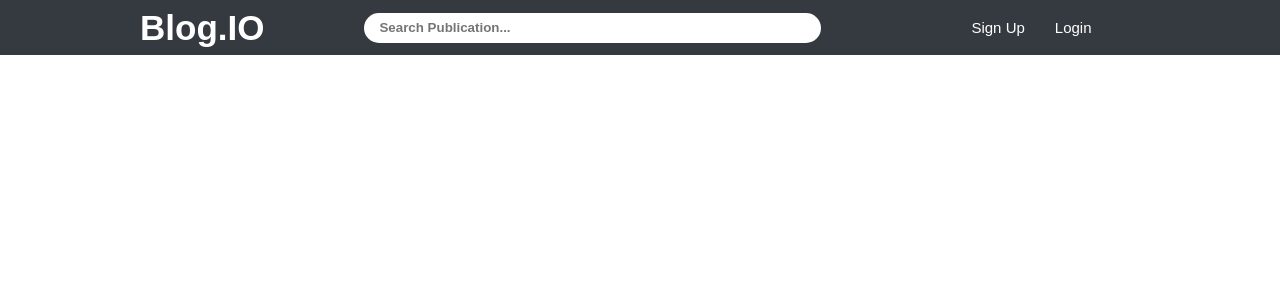
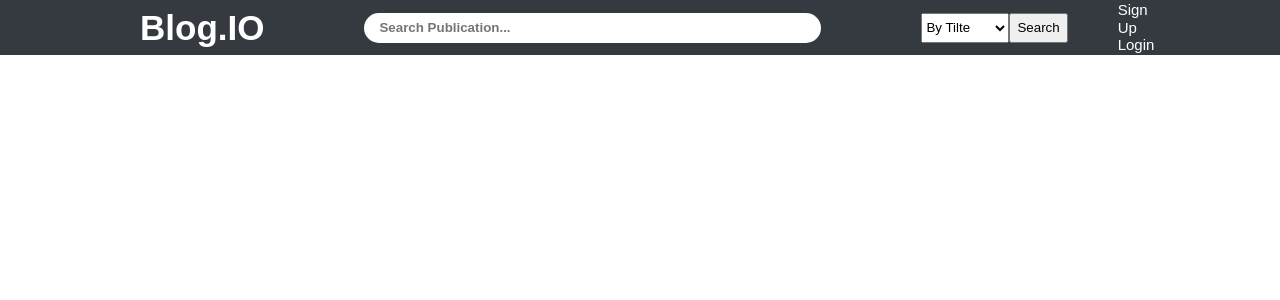
Before and after one commit to reimarrosas/ECommerce_Assign02, a PHP site: page /ECommerce_Assign02/ in a window 1280 px wide. Shown: the top 300 px of the page. Run offline with PHP 8.4, Linux system fonts and the light colour scheme; data that the repository does not hold is empty.

Commit message:
Update header.php

```diff
--- a/Blog/app/views/includes/header.php
+++ b/Blog/app/views/includes/header.php
@@ -23,9 +23,19 @@
         <div class="logo">
           <a href="/ECommerce_Assign02/Blog/Home">Blog.IO</a>
         </div>
-        <div class="search-bar">
-          <input type="text" placeholder="Search Publication...">
-        </div>
+
+        <form class="form-inline" action="/ECommerce_Assign02/Blog/Search/getResultByTitle/" method="POST">
+          <div class="search-bar">
+
+            <input type="text" name="search_text" placeholder="Search Publication...">
+            <select name="search_type" <?php ?>>
+              <option value="Title" selected>By Tilte</option>
+              <option value="Content">By Content</option>
+              <option value="Latest">Latest</option>
+            </select>
+            <button type="submit" name="search"> Search</button>
+          </div>
+        </form>
         <div class="nav-items">
           <ul>
             <?php
```
